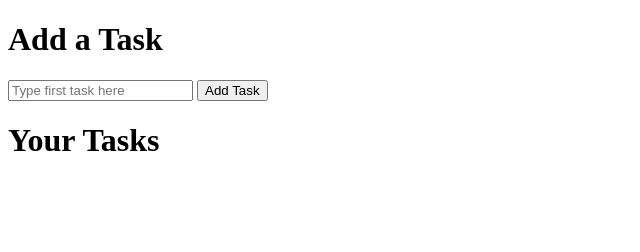
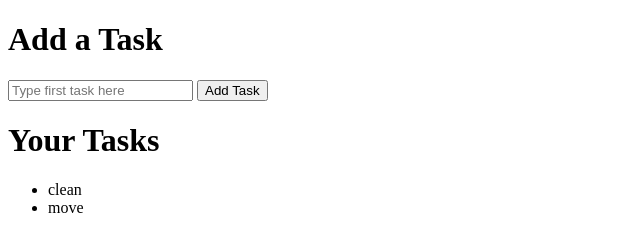
Before and after one commit to CaseyCrumb/todo-list-project, a plain HTML site: page index.html in a window 1280 px wide. Shown: the full height of the page, 0-640 px from the left. Drawn offline with Linux system fonts and the light colour scheme.

Commit message:
Update index.html

```diff
--- a/index.html
+++ b/index.html
@@ -14,6 +14,10 @@
                     </form>
             <div id="tasklist">
                 <h1>Your Tasks</h1></div>
+                <ul id="todo-list">
+                    <li>clean</li>
+                    <li>move</li>
+                </ul>
         </div>
     </body>
 </html>
```
